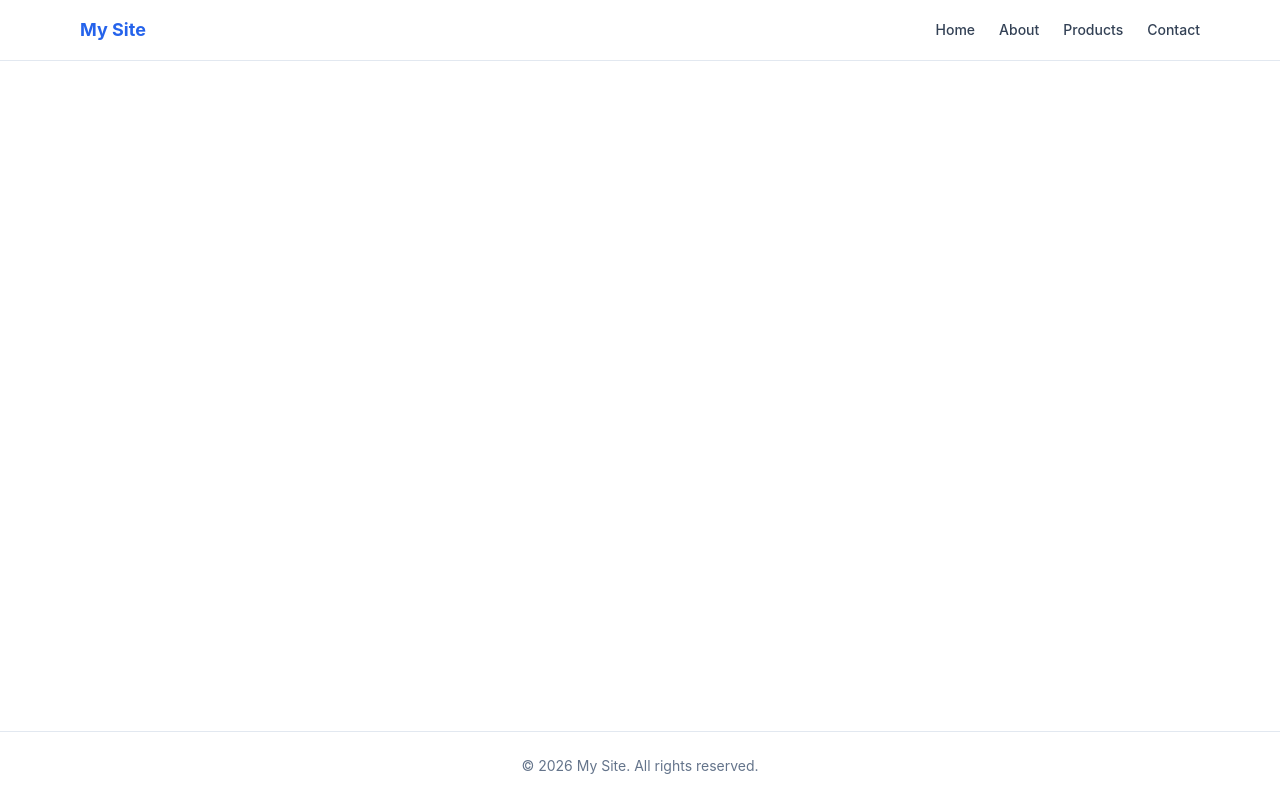
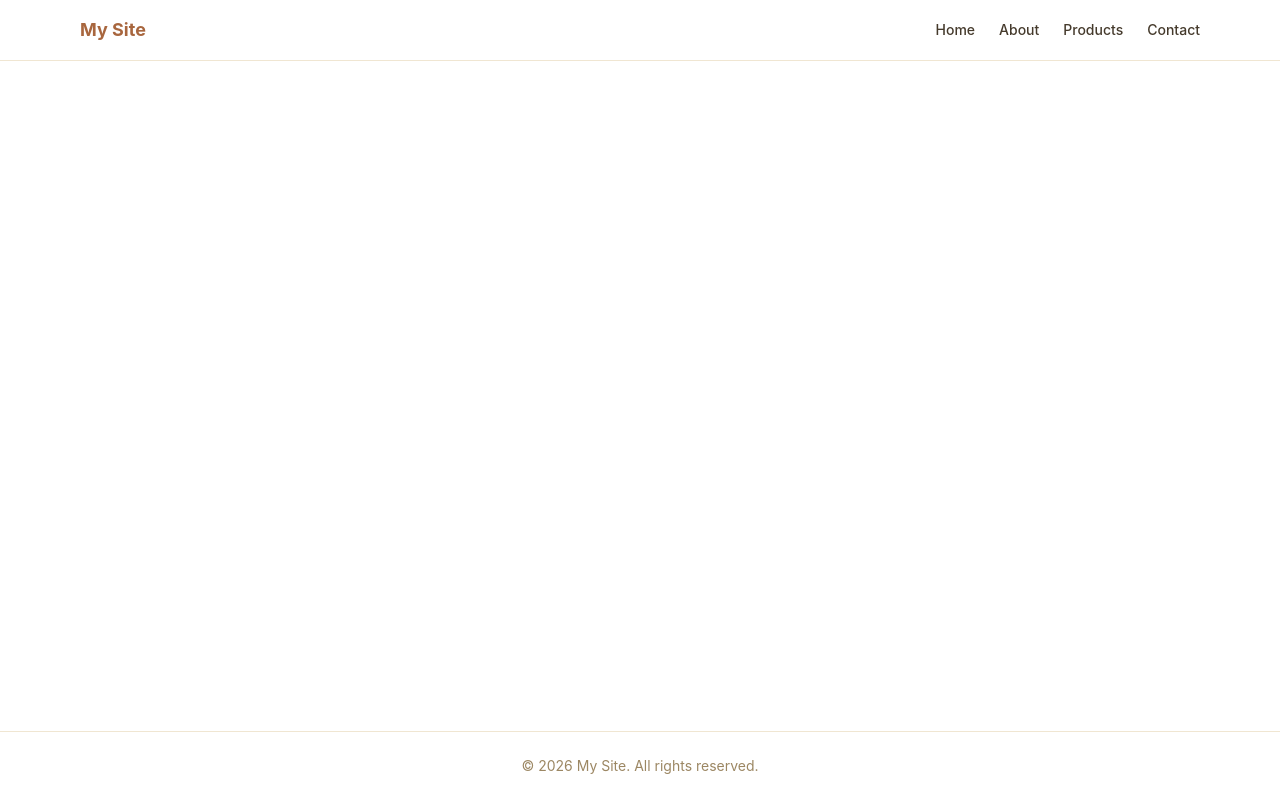
Before and after one commit to agamsidana/NCC, a React (Vite) app: page / in a window 1280 px wide. Built offline with nearby package versions, Linux system fonts and the light colour scheme.

Commit message:
update color palatte

```diff
--- a/src/common/constants/colors.ts
+++ b/src/common/constants/colors.ts
@@ -4,64 +4,68 @@
  * importable directly in TS/TSX for cases Tailwind classes can't reach
  * (canvas/SVG charts, <meta name="theme-color">, inline styles, etc).
  *
- * Each color is a 50-900 scale so Tailwind generates bg-primary-500,
- * text-primary-600, border-primary-100, etc. Adjust hex values here only —
+ * Palette matches the NCC (Natural Ceylon Cinnamon) Shopify theme design:
+ * warm cream backgrounds, terracotta/rust CTAs, gold accents, and near-black
+ * espresso sections (hero banners, footer). Adjust hex values here only —
  * never hardcode colors elsewhere.
  */
 const colors = {
+  // Terracotta / rust — primary CTA & brand accent (buttons, links, star ratings)
   primary: {
-    50: '#eff6ff',
-    100: '#dbeafe',
-    200: '#bfdbfe',
-    300: '#93c5fd',
-    400: '#60a5fa',
-    500: '#3b82f6',
-    600: '#2563eb',
-    700: '#1d4ed8',
-    800: '#1e40af',
-    900: '#1e3a8a',
+    50: '#fbf0e7',
+    100: '#f6dfc7',
+    200: '#edc098',
+    300: '#e2a16b',
+    400: '#d28d56',
+    500: '#c17a4e',
+    600: '#a8663e',
+    700: '#86502f',
+    800: '#623a22',
+    900: '#3d2415',
   },
+  // Gold — secondary accent (icon fills, badges, small highlights)
   secondary: {
-    50: '#f5f3ff',
-    100: '#ede9fe',
-    200: '#ddd6fe',
-    300: '#c4b5fd',
-    400: '#a78bfa',
-    500: '#8b5cf6',
-    600: '#7c3aed',
-    700: '#6d28d9',
-    800: '#5b21b6',
-    900: '#4c1d95',
+    50: '#fbf7ea',
+    100: '#f2e6c4',
+    200: '#e4cd91',
+    300: '#d3b166',
+    400: '#c29b4a',
+    500: '#a98038',
+    600: '#87652b',
+    700: '#654b20',
+    800: '#453317',
+    900: '#271c0d',
   },
+  // Cream through espresso — page backgrounds, body/heading text, dark sections
   neutral: {
-    50: '#f8fafc',
-    100: '#f1f5f9',
-    200: '#e2e8f0',
-    300: '#cbd5e1',
-    400: '#94a3b8',
-    500: '#64748b',
-    600: '#475569',
-    700: '#334155',
-    800: '#1e293b',
-    900: '#0f172a',
+    50: '#fdfbf6',
+    100: '#f7f1e4',
+    200: '#f0e6d2',
+    300: '#e6d6b8',
+    400: '#c7b48c',
+    500: '#9c8763',
+    600: '#6b5d47',
+    700: '#453a2c',
+    800: '#2a2015',
+    900: '#150f0a',
   },
   success: {
-    50: '#f0fdf4',
-    500: '#22c55e',
-    600: '#16a34a',
-    700: '#15803d',
+    50: '#f2f7ec',
+    500: '#6b8e4e',
+    600: '#57733e',
+    700: '#435a30',
   },
   warning: {
-    50: '#fffbeb',
-    500: '#f59e0b',
-    600: '#d97706',
-    700: '#b45309',
+    50: '#fbf3e6',
+    500: '#c9902f',
+    600: '#a87526',
+    700: '#835b1e',
   },
   error: {
-    50: '#fef2f2',
-    500: '#ef4444',
-    600: '#dc2626',
-    700: '#b91c1c',
+    50: '#faeeec',
+    500: '#b8503e',
+    600: '#9a4132',
+    700: '#7a3327',
   },
 } as const
 
```
